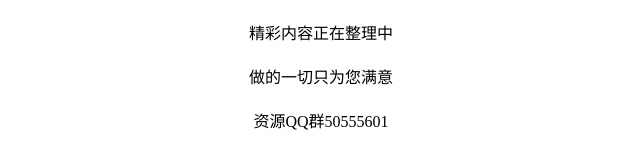
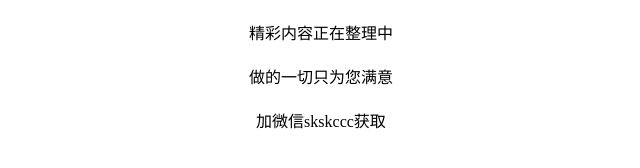
Before and after one commit to zzjizz/zzjizz.github.io, a plain HTML site: page index.html in a window 1280 px wide. Shown: the full height of the page, 319-959 px from the left. Drawn offline with Linux system fonts and the light colour scheme.

Commit message:
Update index.html

```diff
--- a/index.html
+++ b/index.html
@@ -13,7 +13,7 @@
     <div class='wenzi'>
       <div class='biaoti'>精彩内容正在整理中
       <div class='jianjiezi'>做的一切只为您满意
-      <div class='jianjiezi'>资源QQ群50555601
+      <div class='jianjiezi'>加微信skskccc获取
     </div>
     <div class='anniu'>
     </div>
```
